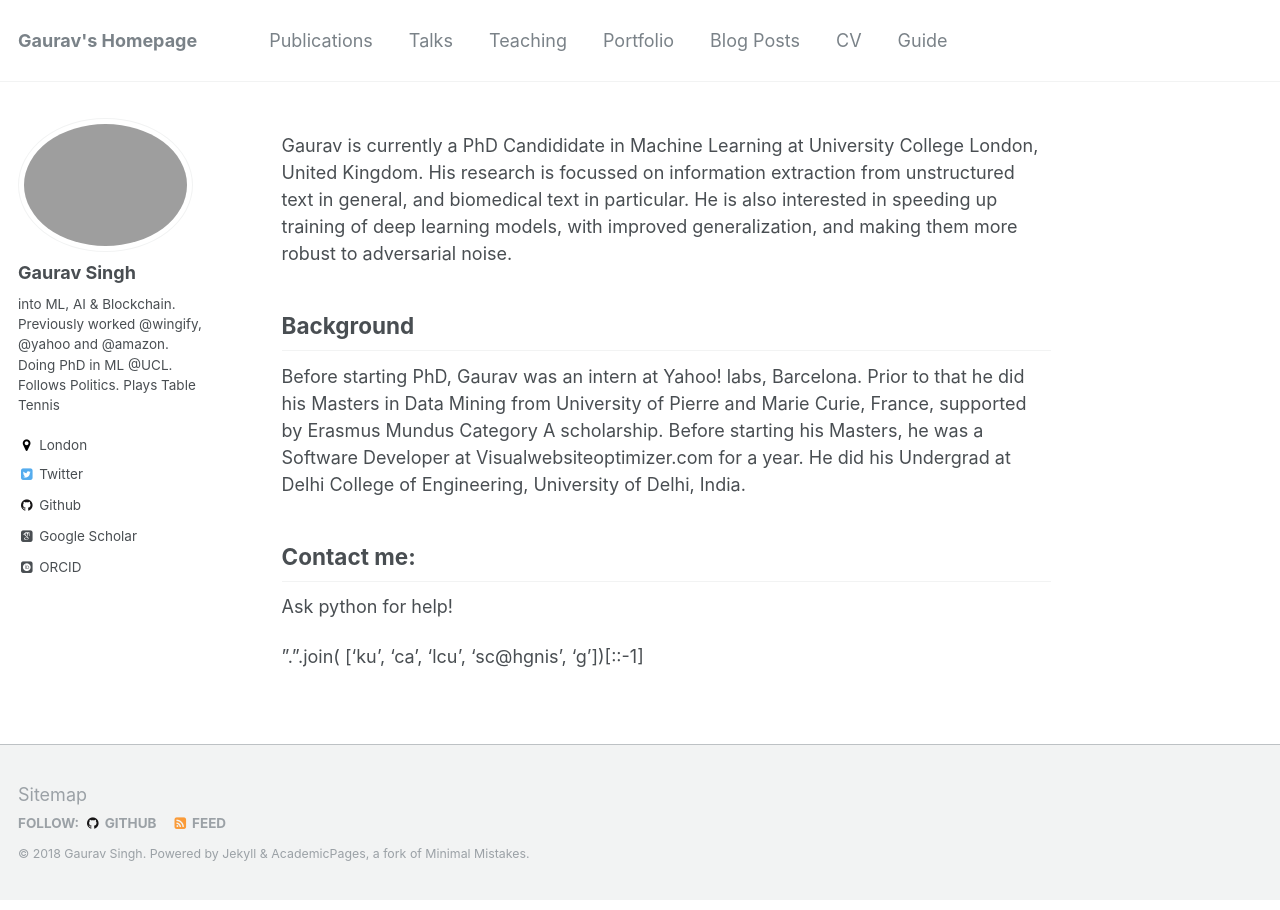
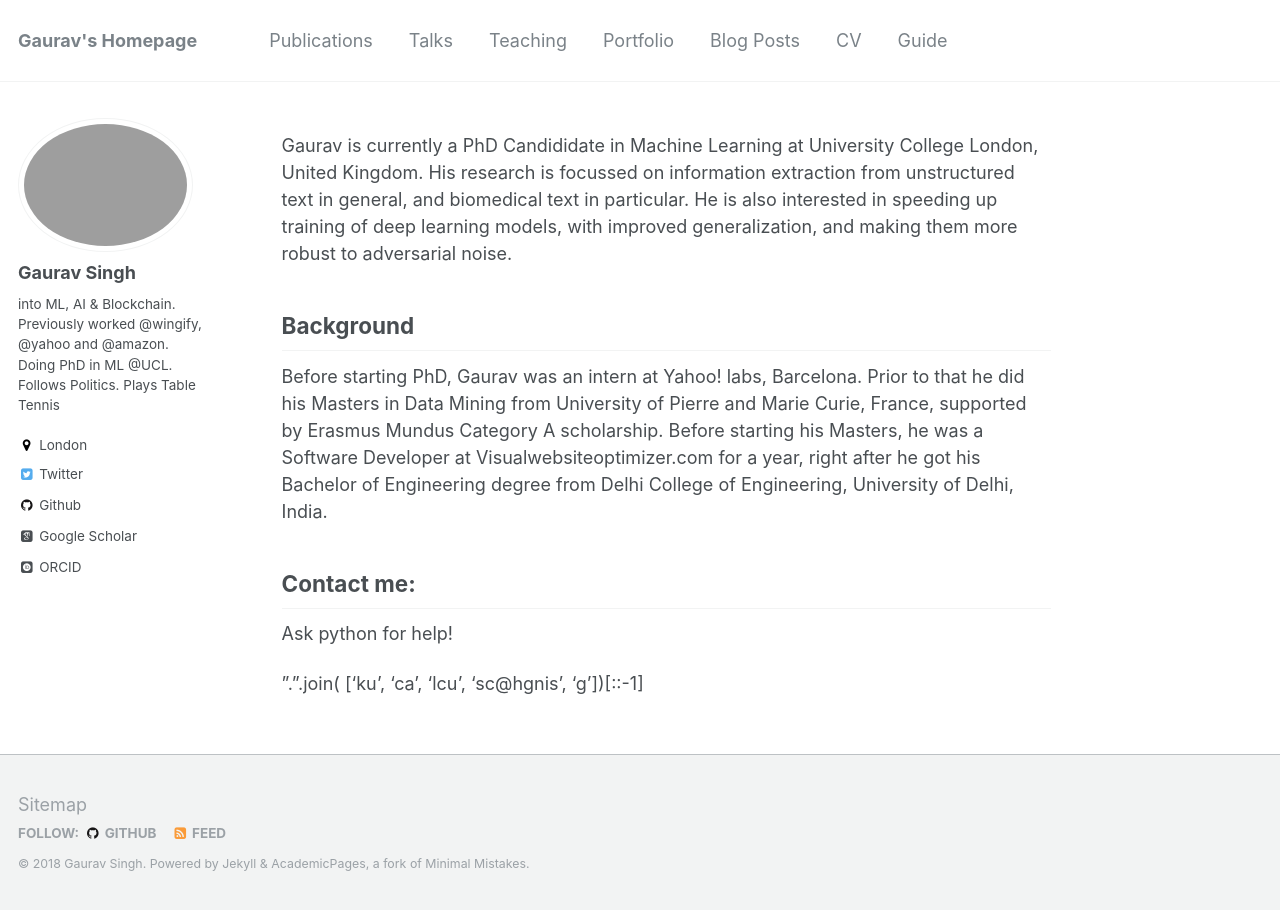
Before and after one commit to gauravsc/gauravsc.github.io, a Jekyll site: the page built from _pages/about.md, in a window 1280 px wide. Built offline with Jekyll 4.4.1, drawn with Linux system fonts in a browser that asks for light colours; some web fonts are replaced.

Commit message:
added about me section

```diff
--- a/_pages/about.md
+++ b/_pages/about.md
@@ -12,7 +12,7 @@ Gaurav is currently a PhD Candididate in Machine Learning at University College
 
 Background
 ------
-Before starting PhD, Gaurav was an intern at Yahoo! labs, Barcelona. Prior to that he did his Masters in Data Mining from University of Pierre and Marie Curie, France, supported by Erasmus Mundus Category A scholarship. Before starting his Masters, he was a Software Developer at Visualwebsiteoptimizer.com for a year. He did his Undergrad at Delhi College of Engineering, University of Delhi, India.
+Before starting PhD, Gaurav was an intern at Yahoo! labs, Barcelona. Prior to that he did his Masters in Data Mining from University of Pierre and Marie Curie, France, supported by Erasmus Mundus Category A scholarship. Before starting his Masters, he was a Software Developer at Visualwebsiteoptimizer.com for a year, right after he got his Bachelor of Engineering degree from Delhi College of Engineering, University of Delhi, India.
 
 
 Contact me:
```
